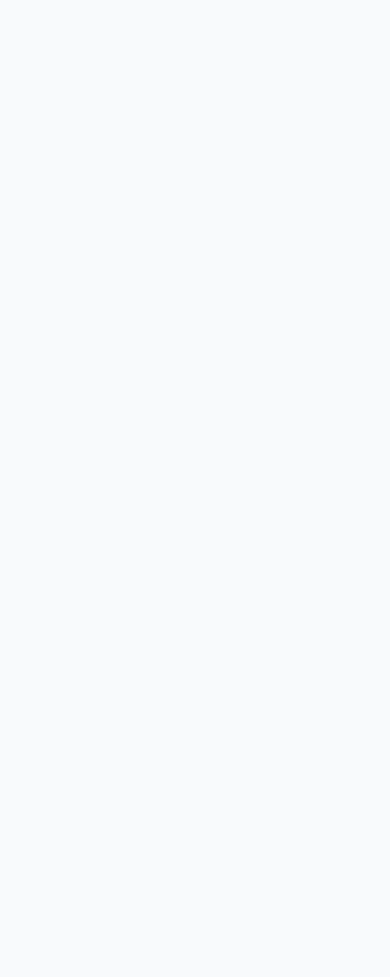
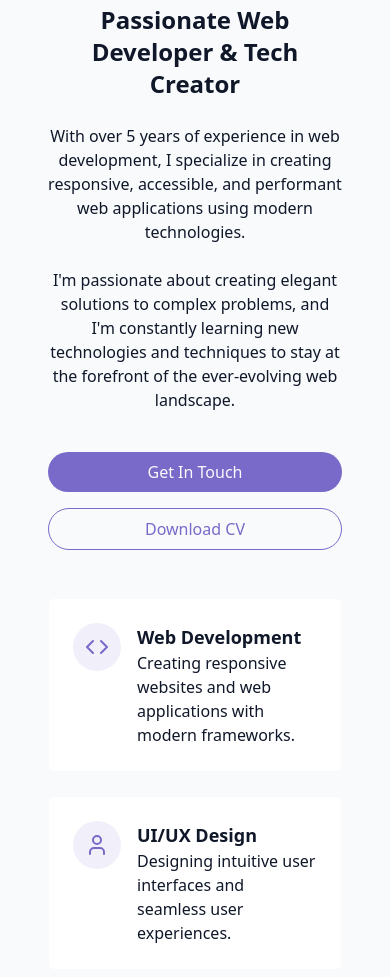
Before and after one commit to Joy-Juyoung/My_Portfolio, a React (Vite) app: page / in a window 390 px wide. Shown: the part 1020-1997 px from the top of the page. Before the commit the page ends 844 px from the top, so only its background shows below. Built offline with nearby package versions, Linux system fonts and the light colour scheme.

Commit message:
feat: add AboutSection with responsive layout and content

```diff
--- /dev/null
+++ b/src/components/AboutSection.jsx
@@ -0,0 +1,94 @@
+import { Briefcase, Code, User } from "lucide-react";
+
+export const AboutSection = () => {
+  return (
+    <section id="hero" className="relative py-24 px-4 ">
+      <div className="container mx-auto max-w-5xl">
+        <h2 className="text-3xl md:text-4xl font-bold mb-12 text-center">
+          About <span className="text-primary"> Me</span>
+        </h2>
+
+        <div className="grid grid-cols-1 md:grid-cols-2 gap-12 items-center">
+          <div className="space-y-6">
+            <h3 className="text-2xl font-semibold">
+              Passionate Web Developer & Tech Creator
+            </h3>
+
+            <p className="text-muted-foreground">
+              With over 5 years of experience in web development, I specialize
+              in creating responsive, accessible, and performant web
+              applications using modern technologies.
+            </p>
+
+            <p className="text-muted-foreground">
+              I'm passionate about creating elegant solutions to complex
+              problems, and I'm constantly learning new technologies and
+              techniques to stay at the forefront of the ever-evolving web
+              landscape.
+            </p>
+
+            <div className="flex flex-col sm:flex-row gap-4 pt-4 justify-center">
+              <a href="#contact" className="cosmic-button">
+                Get In Touch
+              </a>
+
+              <a
+                href=""
+                className="px-6 py-2 rounded-full border border-primary text-primary hover:bg-primary/10 transition-colors duration-300"
+              >
+                Download CV
+              </a>
+            </div>
+          </div>
+
+          <div className="grid grid-cols-1 gap-6">
+            <div className="gradient-border p-6 card-hover">
+              <div className="flex items-start gap-4">
+                <div className="p-3 rounded-full bg-primary/10">
+                  <Code className="h-6 w-6 text-primary" />
+                </div>
+
+                <div className="text-left">
+                  <h4 className="font-semibold text-lg"> Web Development</h4>
+                  <p className="text-muted-foreground">
+                    Creating responsive websites and web applications with
+                    modern frameworks.
+                  </p>
+                </div>
+              </div>
+            </div>
+            <div className="gradient-border p-6 card-hover">
+              <div className="flex items-start gap-4">
+                <div className="p-3 rounded-full bg-primary/10">
+                  <User className="h-6 w-6 text-primary" />
+                </div>
+                <div className="text-left">
+                  <h4 className="font-semibold text-lg">UI/UX Design</h4>
+                  <p className="text-muted-foreground">
+                    Designing intuitive user interfaces and seamless user
+                    experiences.
+                  </p>
+                </div>
+              </div>
+            </div>
+            <div className="gradient-border p-6 card-hover">
+              <div className="flex items-start gap-4">
+                <div className="p-3 rounded-full bg-primary/10">
+                  <Briefcase className="h-6 w-6 text-primary" />
+                </div>
+
+                <div className="text-left">
+                  <h4 className="font-semibold text-lg">Project Management</h4>
+                  <p className="text-muted-foreground">
+                    Leading projects from conception to completion with agile
+                    methodologies.
+                  </p>
+                </div>
+              </div>
+            </div>
+          </div>
+        </div>
+      </div>
+    </section>
+  );
+};
--- a/src/components/HeroSection.jsx
+++ b/src/components/HeroSection.jsx
@@ -36,7 +36,7 @@
 
       <div className="absolute bottom-8 left-1/2 transform -translate-x-1/2 flex flex-col items-center animate-bounce">
         <span className="text-sm text-muted-foreground mb-2"> Scroll </span>
-        <ArrowDown className="h-5 w-5 text-primary" />
+        <ArrowDown className="h-5 w-5 text-primary cursor-pointer" />
       </div>
     </section>
   );
--- a/src/components/ThemeToggle.jsx
+++ b/src/components/ThemeToggle.jsx
@@ -34,7 +34,7 @@
       className={cn(
         // "fixed max-sm:hidden top-5 right-5 z-50 p-2 rounded-full transition-colors duration-300",
         // "focus:outline-hidden"
-        "p-1 rounded-full transition-colors duration-300 focus:outline-none"
+        "p-1 rounded-full transition-colors duration-300 focus:outline-none cursor-pointer"
       )}
     >
       {isDarkMode ? (
--- a/src/pages/Home.jsx
+++ b/src/pages/Home.jsx
@@ -1,7 +1,8 @@
 // import { ThemeToggle } from "@/components/ThemeToggle";
 import { StarBackground } from "@/components/StarBackground";
 import { Navbar } from "@/components/Navbar";
-import { HeroSection } from "../components/HeroSection";
+import { HeroSection } from "@/components/HeroSection";
+import { AboutSection } from "@/components/AboutSection";
 
 export const Home = () => {
   return (
@@ -18,6 +19,7 @@
       {/* Main Content */}
       <main>
         <HeroSection />
+        <AboutSection />
       </main>
       {/* Footer */}
     </div>
```
